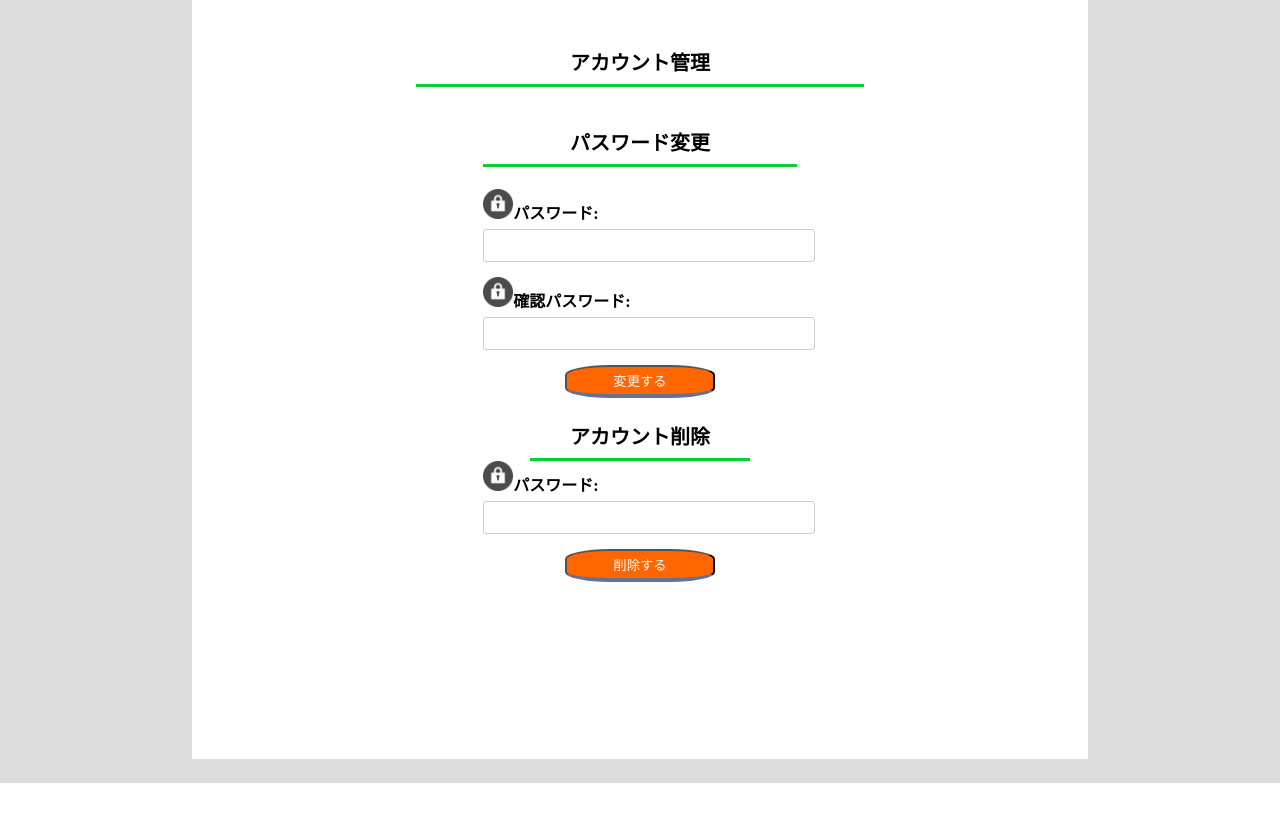
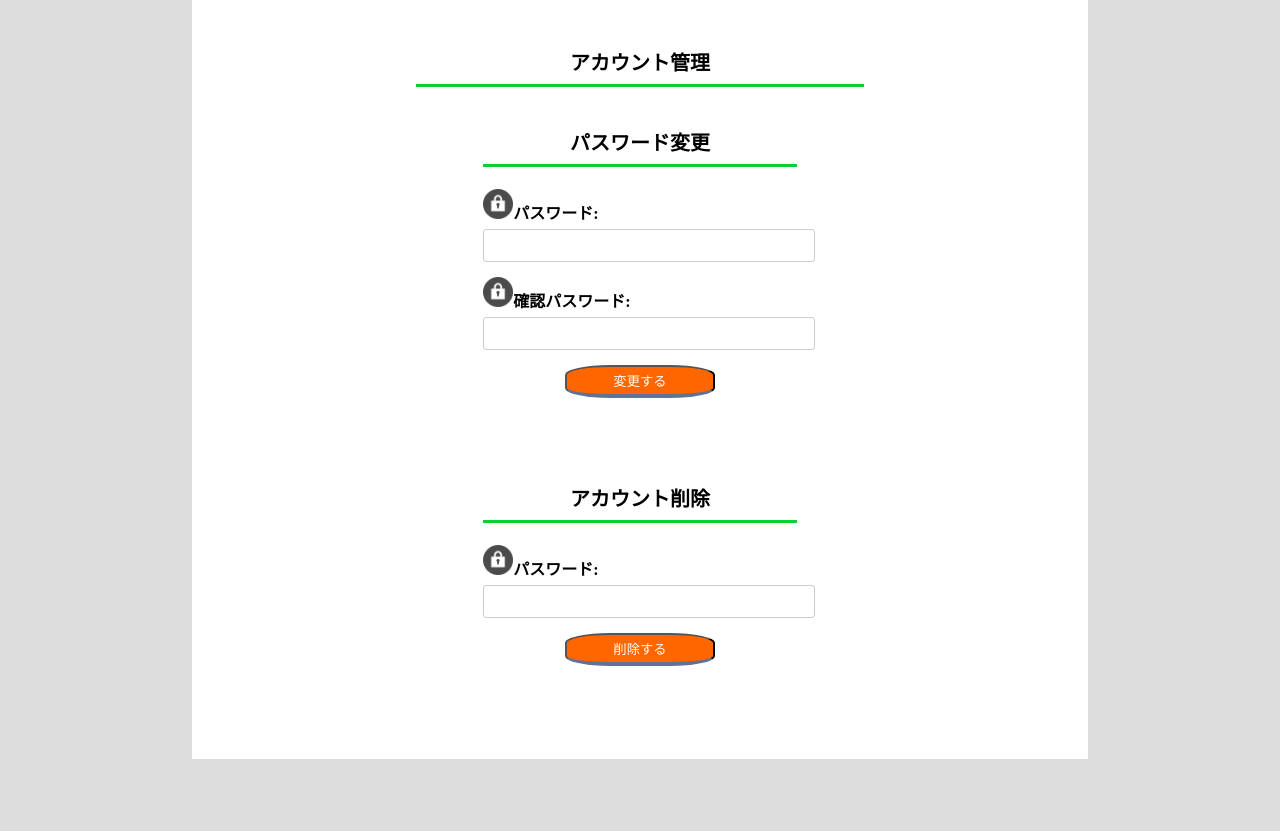
Before and after one commit to yuatomo/-------------, a PHP site: page /mypage/managementAccount.html in a window 1280 px wide. Shown: the part 121-952 px from the top of the page. Before the commit the page ends 904 px from the top, so only its background shows below. Run offline with PHP 8.4, Linux system fonts and the light colour scheme.

Commit message:
修正したのでコミットします。

```diff
--- a/mypage/css/managementAccount.css
+++ b/mypage/css/managementAccount.css
@@ -24,7 +24,7 @@ h1{
   display: block;
 	box-sizing: border-box;
 	width: 70%;
-	height: 100%;
+	height: 50%;
 	padding: 5% 0;
 	margin: 0 auto;
 }
--- a/mypage/managementAccount.html
+++ b/mypage/managementAccount.html
@@ -50,8 +50,10 @@
                             <input type="submit" value="変更する">
                             </div>
                         </div>
+                        </form>
+                        </div>
                         <h1>アカウント削除</h1>
-
+                        <div class="container2">
                         <form action="login.php" method="POST">
                             <div class="form-group">
                             <label for="Deletepassword"><img src="../image/key.png" class="icon">パスワード:</label>
@@ -64,5 +66,6 @@
                 </div>
             </div>
         </div>
+        </div>
     </body>
 </html>
```
